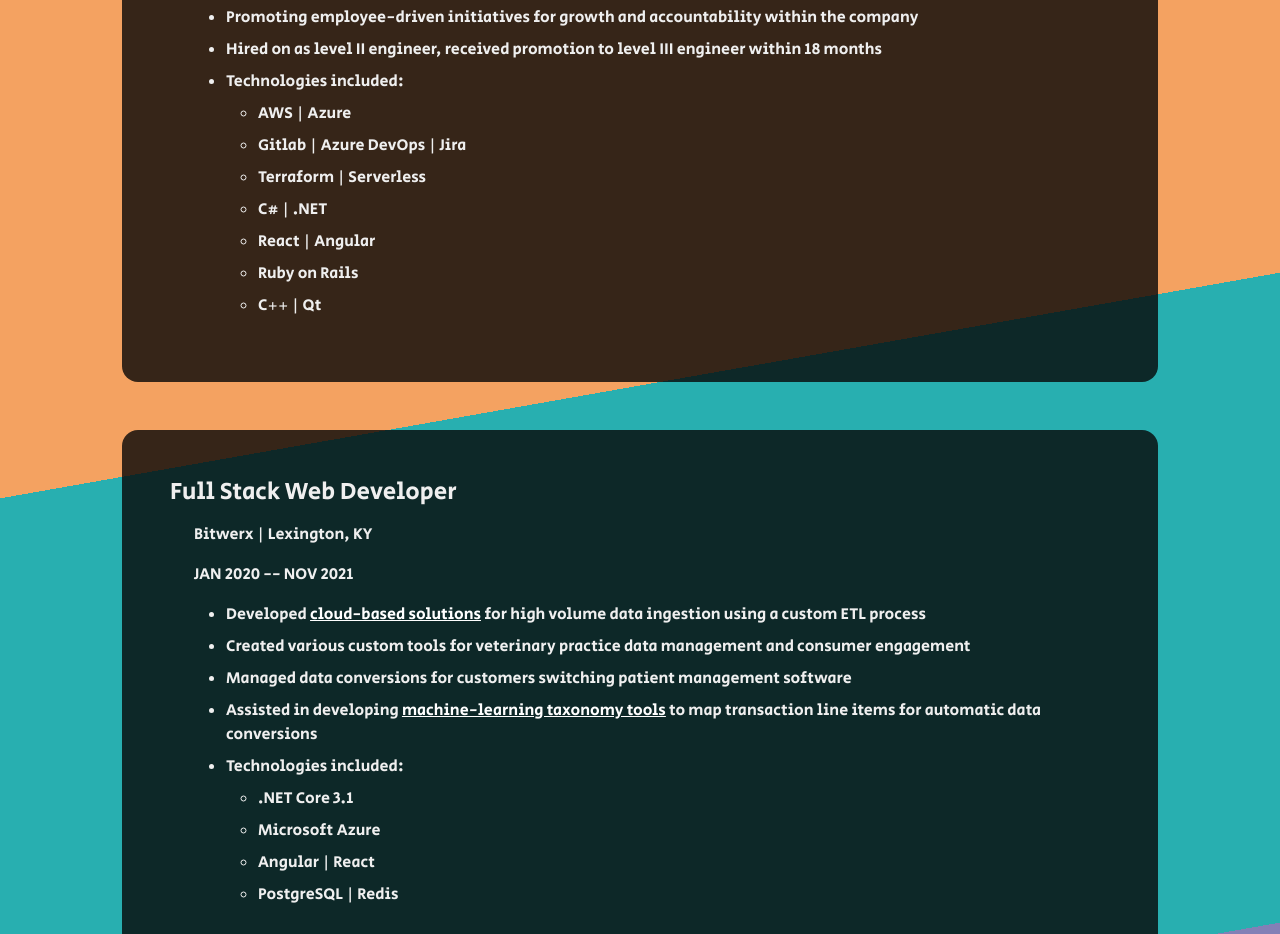
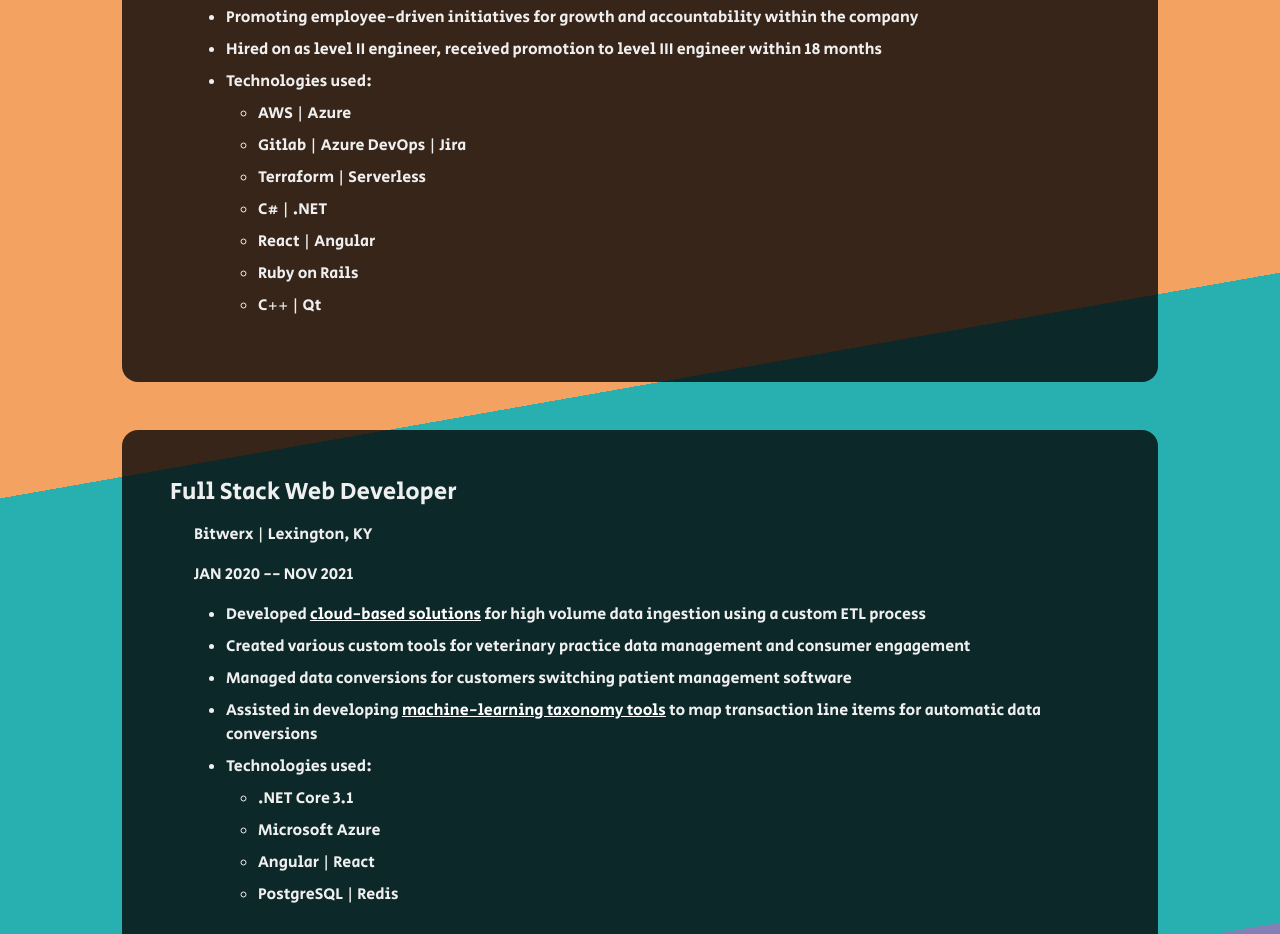
Before and after one commit to RyGuyCompSci/site, a React (Create React App) app: page / in a window 1280 px wide. Shown: the part 2815-3749 px from the top of the page. Built offline with nearby package versions, Linux system fonts and the light colour scheme.

Commit message:
Changed wording for job technologies

```diff
--- a/src/App.js
+++ b/src/App.js
@@ -276,7 +276,7 @@
               <li>Promoting employee-driven initiatives for growth and accountability within the company</li>
               <li>Hired on as level II engineer, received promotion to level III engineer within 18 months</li>
               <li>
-                Technologies included:
+                Technologies used:
                 <ul>
                   <li>AWS | Azure</li>
                   <li>Gitlab | Azure DevOps | Jira</li>
@@ -314,7 +314,7 @@
                 map transaction line items for automatic data conversions
               </li>
               <li>
-                Technologies included:
+                Technologies used:
                 <ul>
                   <li>.NET Core 3.1</li>
                   <li>Microsoft Azure</li>
```
